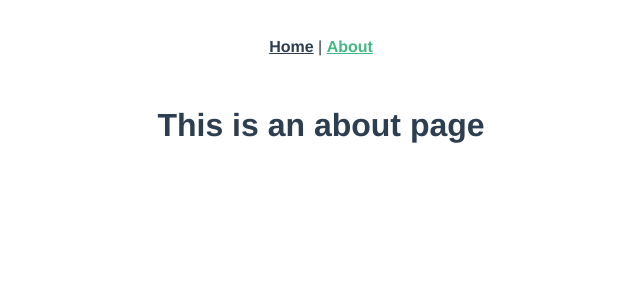
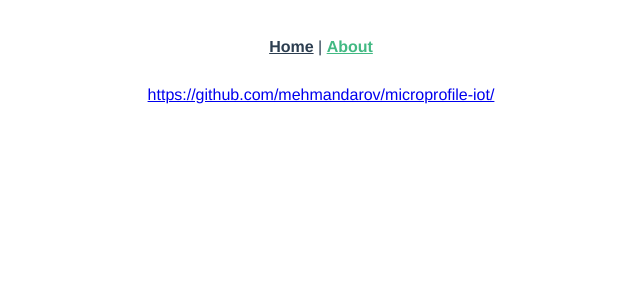
Before and after one commit to mehmandarov/microprofile-iot, a Vue app in the folder frontend/: page /#/about in a window 1280 px wide. Shown: the top 300 px of the page, without its empty margins (319-959 px from the left). Built offline with nearby package versions, Linux system fonts and the light colour scheme.

Commit message:
Updated about and readme

```diff
--- a/frontend/src/views/About.vue
+++ b/frontend/src/views/About.vue
@@ -1,5 +1,7 @@
 <template>
   <div class="about">
-    <h1>This is an about page</h1>
+    <a href="https://github.com/mehmandarov/microprofile-iot/">
+    https://github.com/mehmandarov/microprofile-iot/
+    </a>
   </div>
 </template>
```
Also changed, not shown: 1 other file (tests, documents, lock files or other folders).
